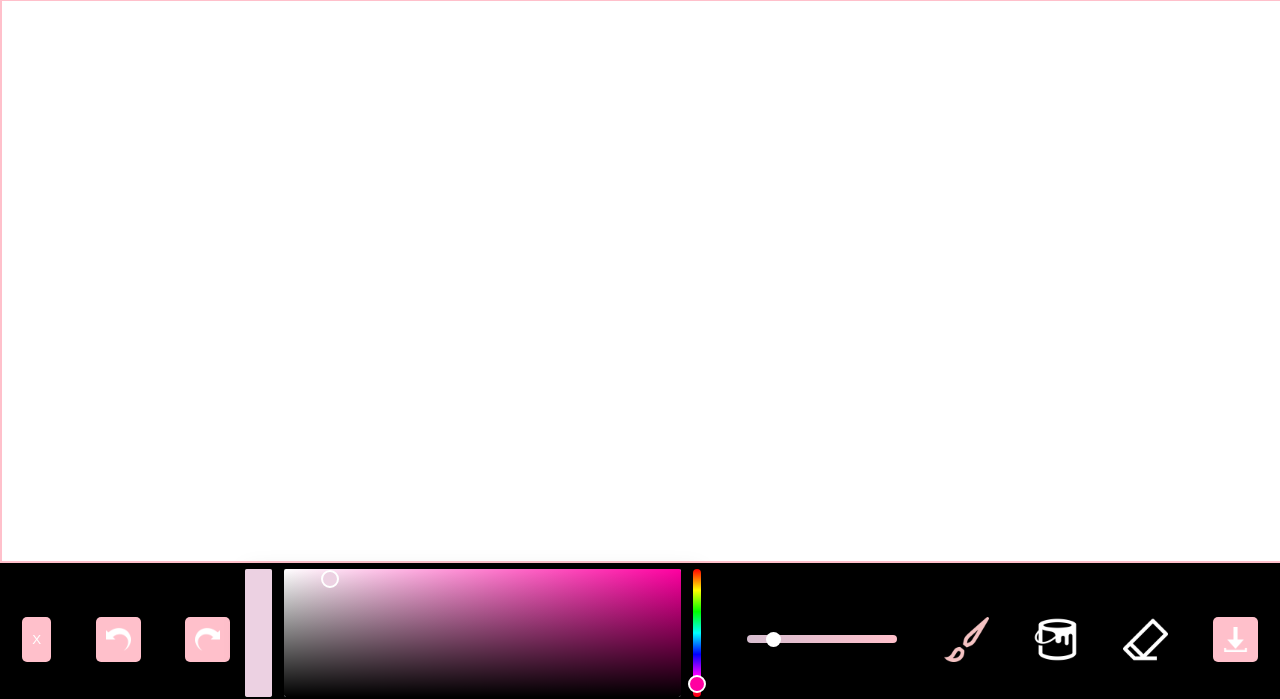
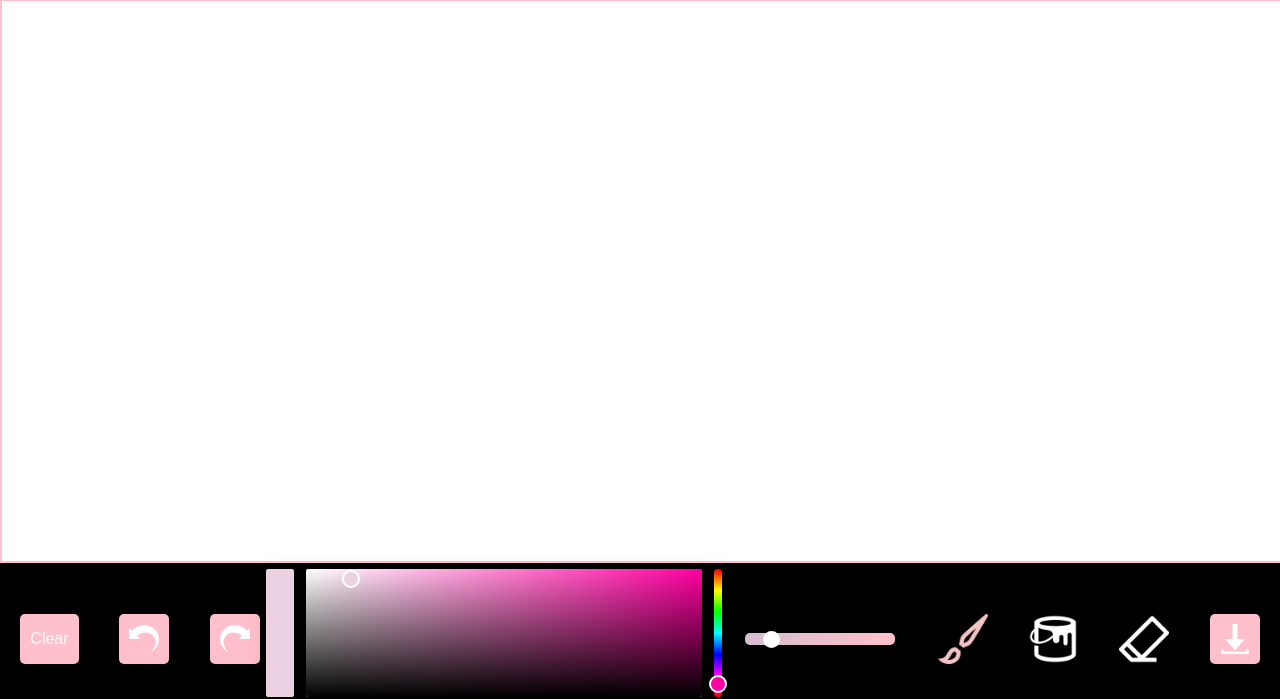
Before and after one commit to claudiaaziz/canvas, a website built with webpack: page index.html in a window 1280 px wide. Shown: the part 101-800 px from the top of the page. Built offline with nearby package versions, Linux system fonts and the light colour scheme.

Commit message:
Add CSS to menu

```diff
--- a/index.html
+++ b/index.html
@@ -32,7 +32,7 @@
 
   <div id="menu">
     <!-- btns -->
-    <button id="clear">X</button>
+    <button id="clear">Clear</button>
     <button id="undo"><img src="assets/menu icons/undo-btn.png" alt=""></button>
     <button id="redo"><img src="assets/menu icons/redo-btn.png" alt=""></button>
     <!-- color -->
--- a/src/styles/header.scss
+++ b/src/styles/header.scss
@@ -20,7 +20,7 @@ header h1 {
 }
 
 .links img {
-  height: 45px;
+  height: 50px;
   transition: transform 0.3s ease-in-out;
 }
 
--- a/src/styles/menu.scss
+++ b/src/styles/menu.scss
@@ -14,24 +14,12 @@
 button {
   background-color: pink;
   color: white;
+  font-size: 1em;
   padding: 10px;
   border: none;
   border-radius: 5px;
-  height: 45px;
+  height: 50px;
   cursor: pointer;
-}
-
-.pcr-button {
-  display: none;
-}
-
-.pcr-app {
-  background-color: transparent;
-  margin-left: -75px;
-}
-
-.pcr-app[data-theme=classic] {
-  padding: 0
 }
 
 button img {
@@ -43,26 +31,25 @@ button:hover {
   background-color: black;
 }
 
-// tools
-input[type="radio"] {
+// color picker
+.pcr-button {
   display: none;
 }
 
-input[type="radio"]+label img {
-  height: 45px;
-  width: 45px;
-  transition: transform 0.3s ease-in-out;
-  cursor: pointer;
+.pcr-app {
+  background-color: transparent;
+  margin-left: -75px;
+  margin-right: -20px;
 }
 
-input[type="radio"]+label img:hover {
-  transform: scale(1.1);
+.pcr-app[data-theme=classic] {
+  padding: 0
 }
 
 // size slider
 input[type="range"] {
   -webkit-appearance: none;
-  height: 8px;
+  height: 12px;
   width: 150px;
   background: linear-gradient(to right, rgb(215, 190, 208), pink);
   border-radius: 5px;
@@ -72,9 +59,25 @@ input[type="range"] {
 input[type="range"]::-webkit-slider-thumb {
   -webkit-appearance: none;
   appearance: none;
-  width: 15px;
-  height: 15px;
+  width: 17px;
+  height: 17px;
   border-radius: 50%;
   background: white;
   cursor: pointer;
 }
+
+// tools
+input[type="radio"] {
+  display: none;
+}
+
+input[type="radio"]+label img {
+  height: 50px;
+  width: 50px;
+  transition: transform 0.3s ease-in-out;
+  cursor: pointer;
+}
+
+input[type="radio"]+label img:hover {
+  transform: scale(1.1);
+}
```
Also changed, not shown: dist/main.css, dist/main.js, 1 other file.
